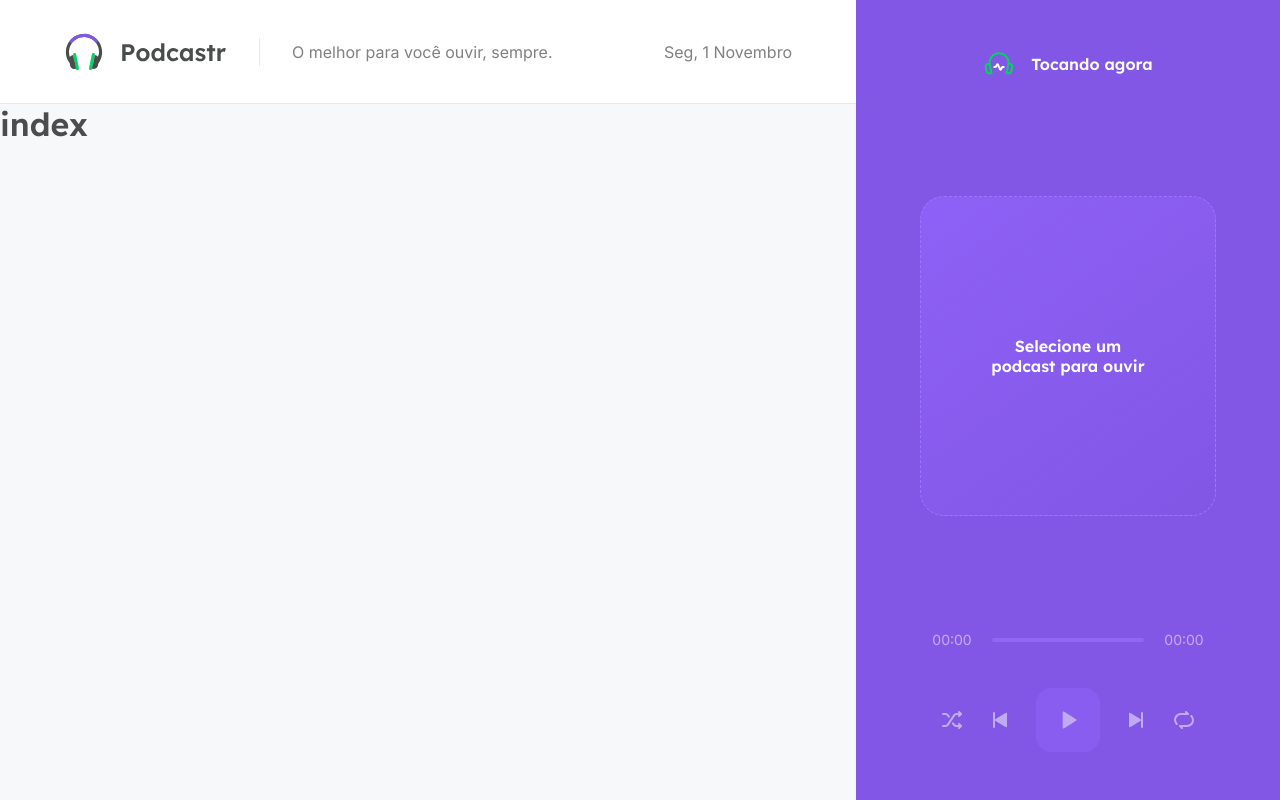
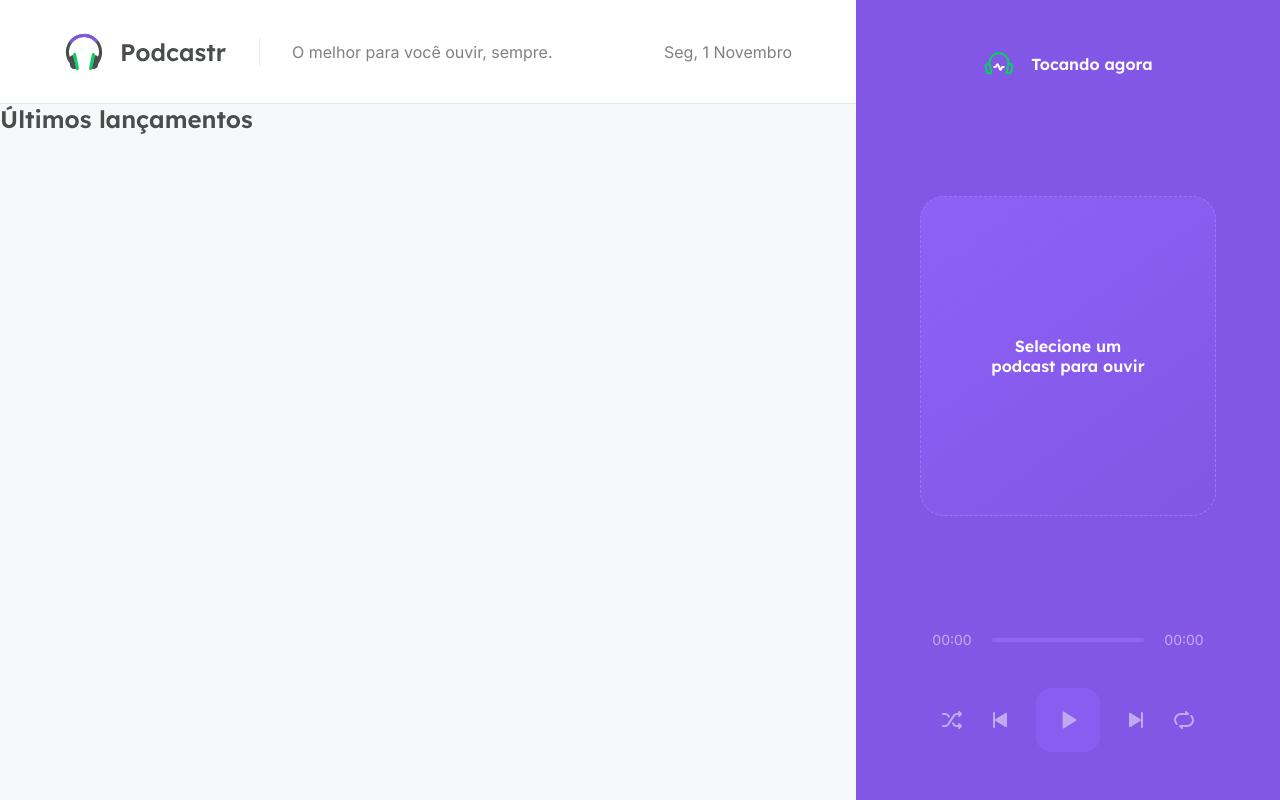
Before and after one commit to vhal9/PodCastr, a Next.js app: page / in a window 1280 px wide. Built offline with nearby package versions, Linux system fonts and the light colour scheme; data requests are answered from the project's data file.

Commit message:
adiciona método para buscar os episodios

```diff
--- /dev/null
+++ b/src/pages/home.module.scss
@@ -0,0 +1,3 @@
+.homePage{
+
+}
--- a/src/pages/index.tsx
+++ b/src/pages/index.tsx
@@ -1,6 +1,81 @@
-export default function Home() {
+import { GetStaticProps } from 'next';
+
+import { format, parseISO} from 'date-fns';
+import ptBR from 'date-fns/locale/pt-BR';
+
+import { api } from '../services/api';
+import { convertDurationToTimeString } from '../utils/convertDurationToTimeString';
+
+import styles from './home.module.scss';
+
+type Episode = {
+  id: string;
+  title: string;
+  members:string;
+  publishedAt: string;
+  thumbnail: string,
+  duration: number,
+  durationAsString: string,
+  description: string,
+  url: string,
+}
+
+type HomeProps = {
+  latestEpisodes: Episode[];
+  allEpisodes: Episode[];
+}
+
+export default function Home({latestEpisodes, allEpisodes}: HomeProps) {
   return (
-    <h1>index</h1>
+    <div className={styles.homePage}>
+      <section className={styles.latestEpisodes}>
+        <h2>Últimos lançamentos</h2>
+      </section>
+
+      <section className={styles.allEpisodes}>
+
+      </section>
+    </div>
+
 
   )
 }
+
+export const getStaticProps : GetStaticProps = async () => {
+  const { data } = await api.get('episodes', {
+    params: {
+      _limit: 12,
+      _sort: 'published_at',
+      _order:'desc'
+    }
+  });
+
+  const episodes = data.map(episode => {
+    return {
+      id: episode.id,
+      title: episode.title,
+      thumbnail: episode.thumbnail,
+      members: episode.members,
+      publishedAt: format(parseISO(episode.published_at),'d MMM yy', { locale: ptBR}),
+      duration: Number(episode.file.duration),
+      durationAsString: convertDurationToTimeString(Number(episode.file.duration)),
+      description: episode.description,
+      url: episode.file.url,
+    };
+  });
+
+  const latestEpisodes = episodes.slice(0,2);
+  const allEpisodes = episodes.slice(2, episodes.length);
+
+
+
+  return {
+    props: {
+      latestEpisodes,
+      allEpisodes
+    },
+    revalidate: 60 * 60 * 8,
+  };
+
+}
+// 31:59
--- /dev/null
+++ b/src/utils/convertDurationToTimeString.ts
@@ -0,0 +1,13 @@
+export function convertDurationToTimeString(duration: number) {
+
+    const hours = Math.floor(duration / 3600);
+    const minutes = Math.floor((duration % 3600) / 60);
+    const seconds = duration % 60;
+
+    const timeString = [hours, minutes, seconds]
+        .map(unit => String(unit).padStart(2, '0'))
+        .join(":");
+
+    return timeString;
+
+}
```
